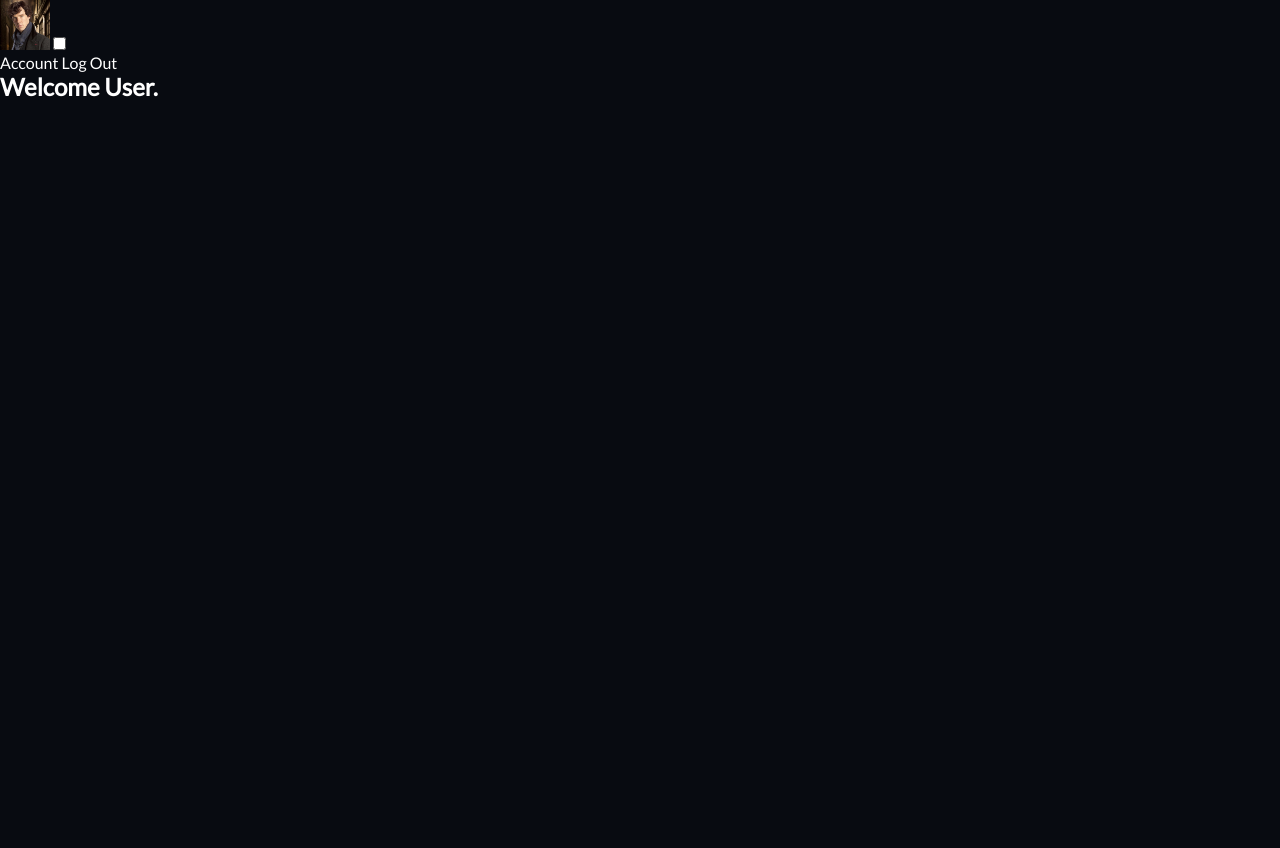
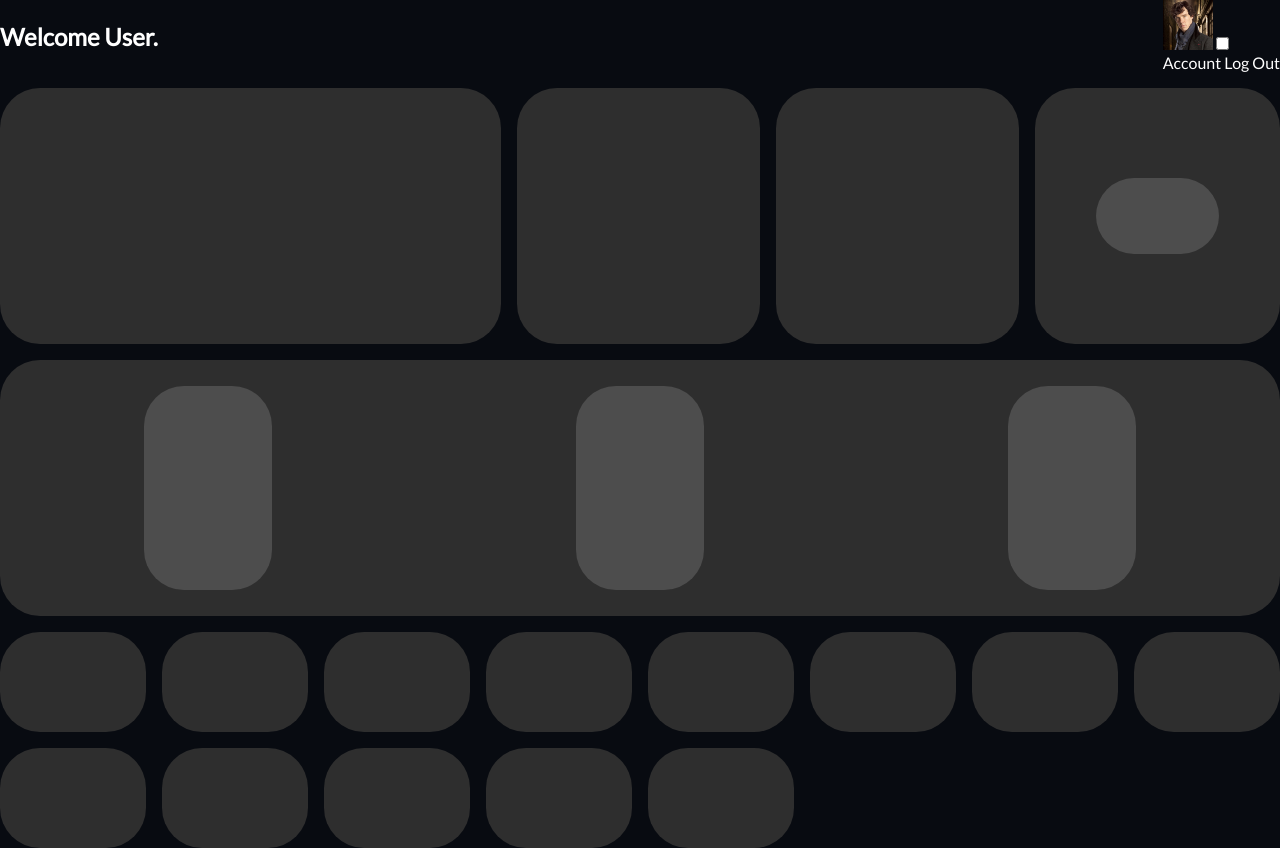
Before and after one commit to mreza-dehghani/quera-tasks, a plain HTML site: page code-start-vezarat-defa/main.html in a window 1280 px wide. Before the commit the page ends 800 px from the top, so only its background shows below. Drawn offline with Linux system fonts and the light colour scheme.

Commit message:
change some style

```diff
--- a/code-start-vezarat-defa/style.css
+++ b/code-start-vezarat-defa/style.css
@@ -10,7 +10,124 @@ body {
     background-color: hsl(222, 36%, 5%);
 }
 
+.body-container {
+    display: flex;
+    flex-direction: column;
+    gap: 1rem;
+}
+
+.header {
+    display: flex;
+    flex-direction: row-reverse;
+    justify-content: space-between;
+    align-items: center;
+}
+
+
+.top-section {
+    display: flex;
+    align-items: center;
+    min-height: 16rem;
+    gap: 1rem;
+    flex-wrap: wrap;
+}
+
+.top-section #lt {
+    flex-grow: 1;
+    width: 100%;
+    height: 16rem;
+}
+
+.top-section #lt, #m {
+    background: #2e2e2e;
+    height: 100%;
+    border-radius: 2.5rem;
+}
+
+.top-section #m {
+    flex-grow: 1;
+    height: 16rem;
+    display: flex;
+    /*flex-direction: column;*/
+    gap: 1rem;
+    background: none;
+}
+
+.top-section #m * {
+    height: 100%;
+    width: 100%;
+    background: #2e2e2e;
+    border-radius: 2.5rem;
+}
+
+.top-section #rt {
+    flex-grow: 1;
+    background: #2e2e2e;
+    height: 100%;
+    border-radius: 2.5rem;
+    display: flex;
+    justify-content: center;
+    align-items: center;
+
+}
+
+.top-section #rt #rm {
+    background: #4d4d4d;
+    height: 30%;
+    border-radius: 2.5rem;
+    width: 50%;
+}
+
+.top-middle-section {
+    display: flex;
+    align-items: center;
+    justify-content: space-around;
+    height: 16rem;
+    gap: 1rem;
+    background: #2e2e2e;
+    border-radius: 2.5rem;
+}
+
+.top-middle-section * {
+    background: #4d4d4d;
+    height: 80%;
+    border-radius: 2.5rem;
+    width: 10%;
+}
+
+.grid-layout {
+    display: grid;
+    grid-template-columns: repeat(8, 1fr);
+    gap: 1rem;
+    height: 12rem;
+    grid-auto-rows: minmax(100px, auto);
+
+}
+
+.grid-layout * {
+    background: #2e2e2e;
+    border-radius: 2.5rem;
+    height: 100%;
+    width: 100%;
+}
+
 
 /* WRITE HERE FOR LARGE SCREEN */
 
 /* WRITE HERE FOR MOBILE SCREEN */
+@media (min-width: 600px) {
+    .top-section #lt {
+        flex-basis: 20%;
+    }
+
+    .top-section #m {
+        flex-basis: 20%;
+    }
+
+    .top-section {
+        display: flex;
+        align-items: center;
+        height: 16rem;
+        gap: 1rem;
+    }
+}
```
